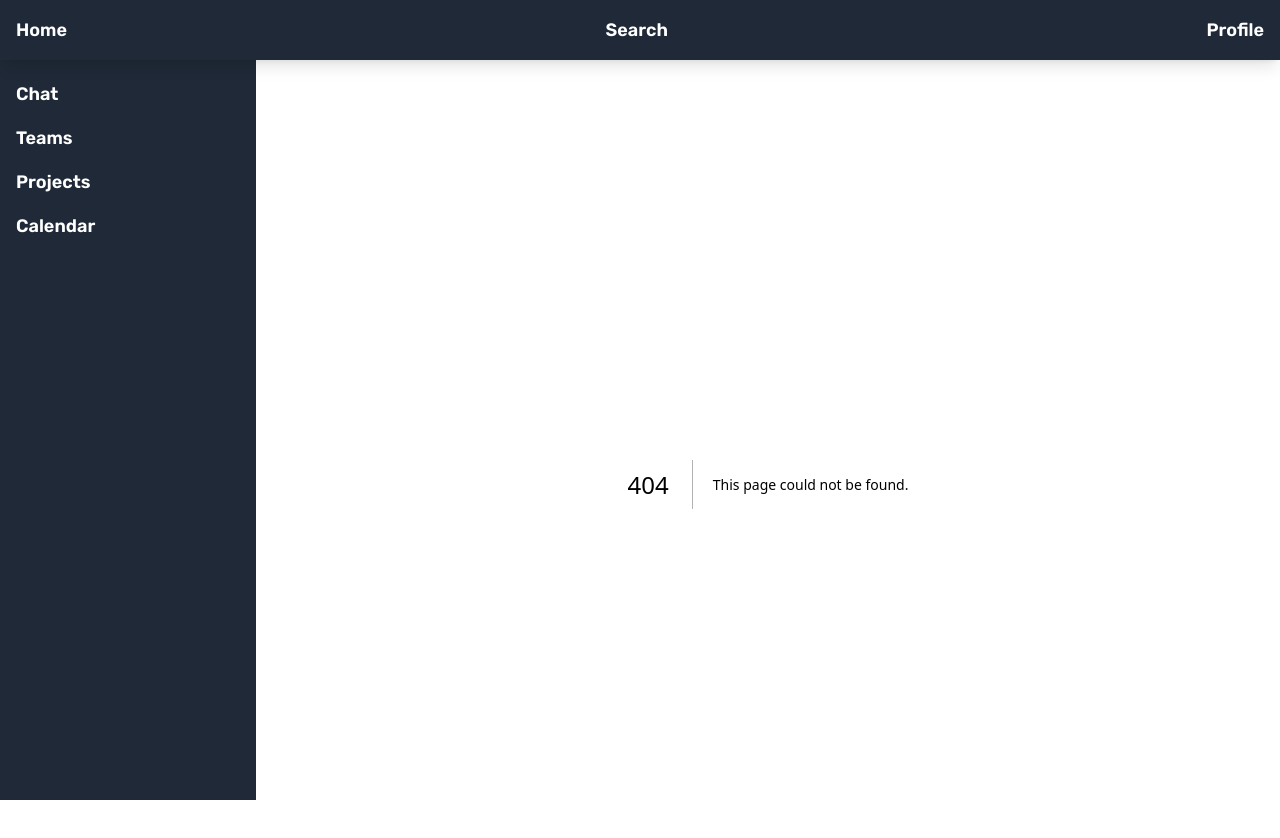
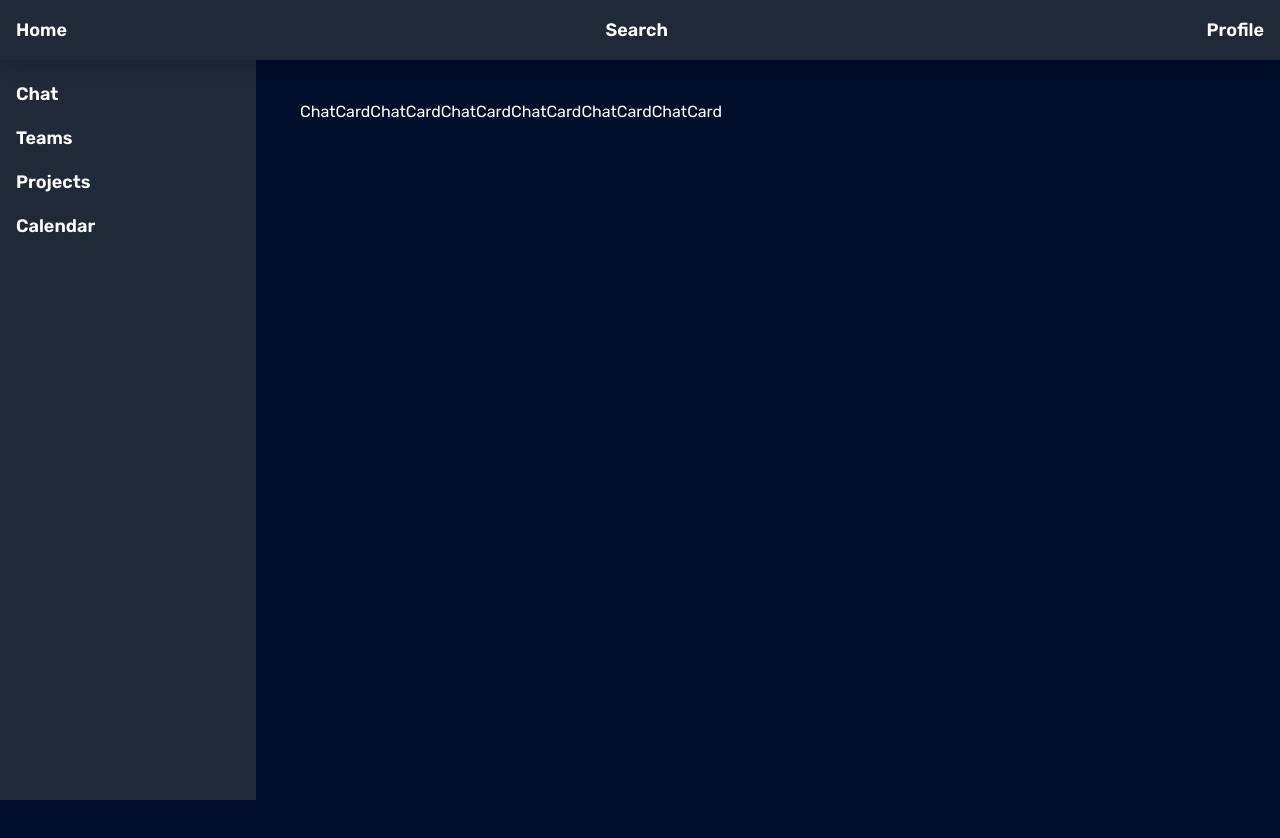
Before and after one commit to Team-Tracker/Frontend, a Next.js app in the folder nextfrontend/: page /chat in a window 1280 px wide. Before the commit this address had no page. Shown: the top 838 px of the page. After the commit the page ends 800 px from the top, so only its background shows below. Built offline with nearby package versions, Linux system fonts and the light colour scheme.

Commit message:
ChatComponents added

```diff
--- /dev/null
+++ b/nextfrontend/app/chat/page.jsx
@@ -0,0 +1,11 @@
+import ChatList from '../lists/ChatList';
+
+const ChatPage = () => {
+  return (
+      <div className="ml-2 mt-0.125 p-4">
+        <ChatList />
+      </div>
+  );
+};
+
+export default ChatPage;
--- /dev/null
+++ b/nextfrontend/app/components/ChatCard.jsx
@@ -0,0 +1,7 @@
+import React from 'react'
+
+export default function ChatCard() {
+  return (
+    <div>ChatCard</div>
+  )
+}
--- /dev/null
+++ b/nextfrontend/app/lists/ChatList.jsx
@@ -0,0 +1,36 @@
+import React from 'react';
+import ChatCard from '../components/ChatCard';
+
+import teams from '@/Data/data';
+
+/**
+  This list goes through the data, and creates a TeamCard
+  with the data
+*/
+const TeamList = () => {
+  return (
+    <div style={listStyle}>
+      {teams.map((team, index) => (
+        <ChatCard
+
+        />
+      ))}
+    </div>
+  );
+};
+
+/**
+  some basic CSS-formatation for the List:
+  - display flex for listing them in a row
+  - flexWrap for going to the next row
+  - justifyContent flex-start for putting it on
+    the left side
+*/
+const listStyle = {
+  display: 'flex',
+  flexWrap: 'wrap',
+  justifyContent: 'space-around',
+  justifyContent: 'flex-start',
+};
+
+export default TeamList;
```
Also changed, not shown: nextfrontend/app/chat/[chatid]/page.jsx (added), nextfrontend/app/projects/[projectname]/page.jsx (added), nextfrontend/app/projects/[projectname]/scrumboard/page.jsx (renamed from nextfrontend/app/projects/[projectname]/scrumboard/page.js).
